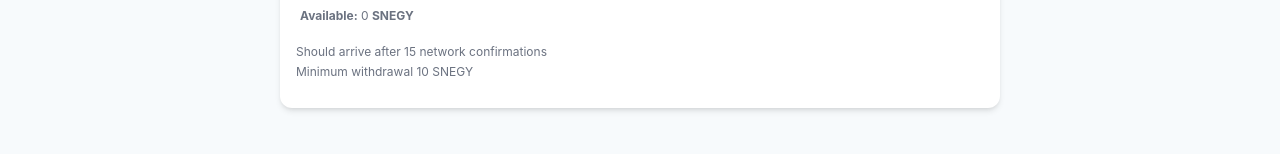
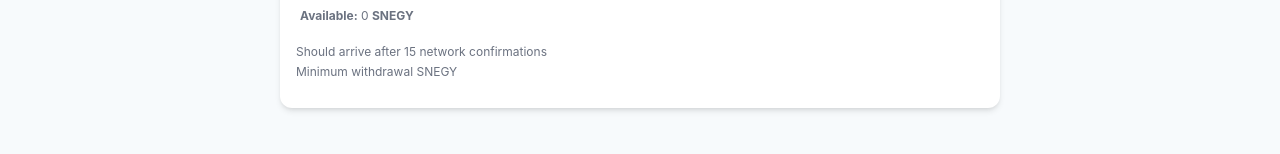
Before and after one commit to afullsnack/sonergy_test, a Next.js app: page /wallet/withdraw in a window 1280 px wide. Shown: the part 458-612 px from the top of the page. Built offline with nearby package versions, Linux system fonts and the light colour scheme; no server answers.

Commit message:
CHORE: Added data collection states to page

```diff
--- a/pages/wallet/withdraw.tsx
+++ b/pages/wallet/withdraw.tsx
@@ -6,7 +6,10 @@ import { useMutation, useQueryClient } from "react-query";
 import { ButtonPrimary } from "../../components/Button";
 import withLayout from "../../components/Layout";
 import OnboardCard from "../../components/OnboardCard";
-import { useWalletContext } from "../../lib/contexts/walletContext";
+import {
+  MIN_WITHDRAW,
+  useWalletContext,
+} from "../../lib/contexts/walletContext";
 import { sendSonergy } from "../../lib/mutations";
 
 function Withdraw() {
@@ -84,6 +87,7 @@ function Withdraw() {
               {/* <span className="flex items-center justify-center pl-4 pr-1 bg-transparent">
                 <FaUser color="#B8C4CE" />
               </span> */}
+              {/* TODO: Change this to a network dropdown */}
               <input
                 type="text"
                 disabled
@@ -130,7 +134,7 @@ function Withdraw() {
             Should arrive after 15 network confirmations
           </span>
           <span className="text-xs text-gray-500 mb-1">
-            Minimum withdrawal 10 SNEGY
+            Minimum withdrawal {MIN_WITHDRAW} SNEGY
           </span>
         </OnboardCard>
       </div>
```
